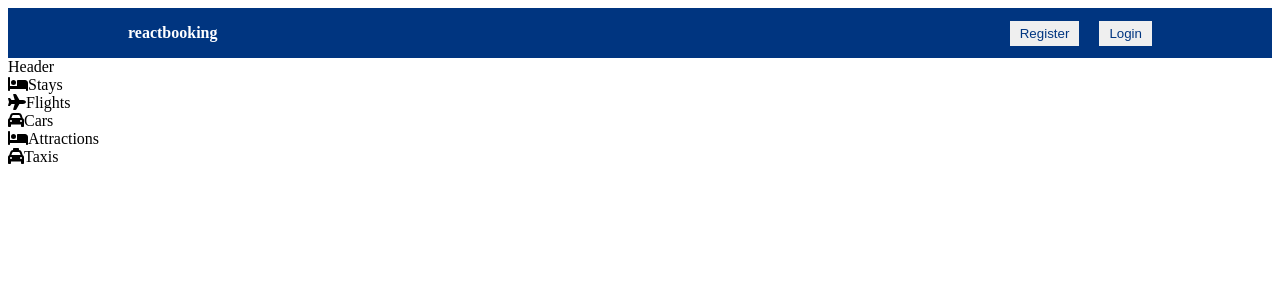
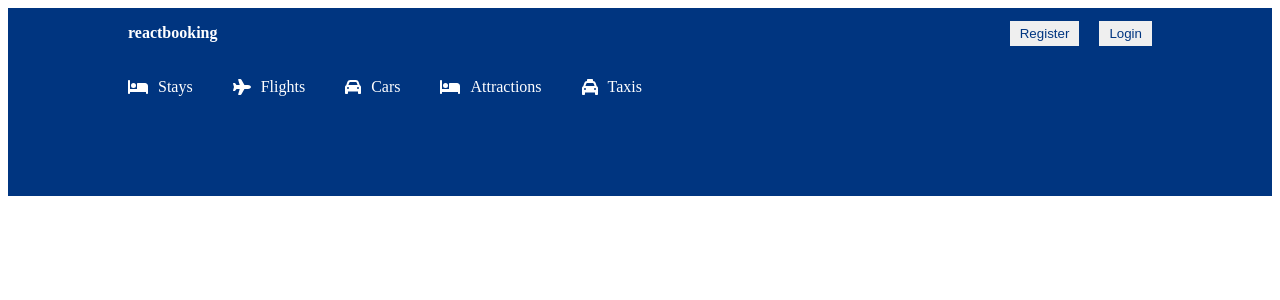
Before and after one commit to ibrahimali-ca/react-booking-app, a React (Create React App) app: page / in a window 1280 px wide. Shown: the top 300 px of the page. Built offline with nearby package versions, Linux system fonts and the light colour scheme.

Commit message:
added header styling

```diff
--- a/src/components/header/Header.jsx
+++ b/src/components/header/Header.jsx
@@ -10,7 +10,7 @@ import "./header.css";
 const Header = () => {
   return (
     <div className="header">
-      Header
+      <div className="headerContainer">
         <div className="headerList">
           <div className="headerListItem">
             <FontAwesomeIcon icon={faBed} />
@@ -34,6 +34,7 @@ const Header = () => {
           </div>
         </div>
       </div>
+    </div>
   );
 };
 
--- a/src/components/header/header.css
+++ b/src/components/header/header.css
@@ -0,0 +1,23 @@
+.header {
+  background-color: #003580;
+  color: white;
+  display: flex;
+  justify-content: center;
+}
+
+.headerContainer {
+  width: 100%;
+  max-width: 1024px;
+  margin: 20px 0px 100px 0px;
+}
+
+.headerList {
+  display: flex;
+  gap: 40px;
+}
+
+.headerListItem {
+  display: flex;
+  align-items: center;
+  gap: 10px;
+}
```
Lines whose indentation alone changed are shown as unchanged.
